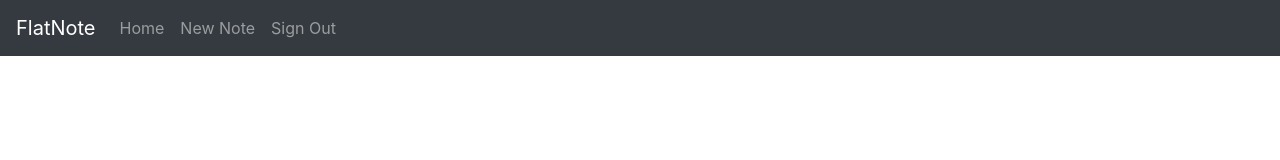
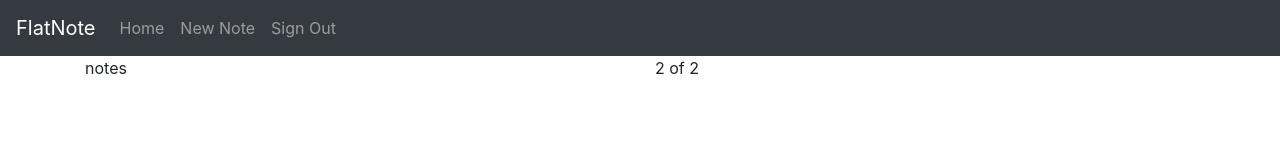
Before and after one commit to bosmanpa/flatnotefrontend, a React (Create React App) app: page / in a window 1280 px wide. Shown: the top 160 px of the page. Built offline with nearby package versions, Linux system fonts and the light colour scheme; no server answers.

Commit message:
added notes container

```diff
--- a/src/containers/App.js
+++ b/src/containers/App.js
@@ -4,12 +4,22 @@ import {
   Route
 } from 'react-router-dom';
 import NavBar from '../components/NavBar';
+import Container from 'react-bootstrap/Container'
+import Row from 'react-bootstrap/Row'
+import Col from 'react-bootstrap/Col'
+import NotesContainer from './NotesContainer.js'
 
 function App() {
   return (
     <Router>
       <div>
         <NavBar />
+          <Container>
+            <Row>
+              <Col><NotesContainer /></Col>
+              <Col>2 of 2</Col>
+            </Row>
+          </Container>
       </div>
     </Router>
   );
--- /dev/null
+++ b/src/containers/NotesContainer.js
@@ -0,0 +1,21 @@
+import React, { Component } from 'react';
+
+class NotesContainer extends Component {
+
+    componentDidMount(){
+        fetch('http://localhost:3001/notes')
+        .then(resp => resp.json())
+        .then(notes => console.log(notes))
+    }
+
+    render(){
+        return(
+            <div>
+                notes
+            </div>
+        )
+    }
+
+}
+
+export default NotesContainer
```
